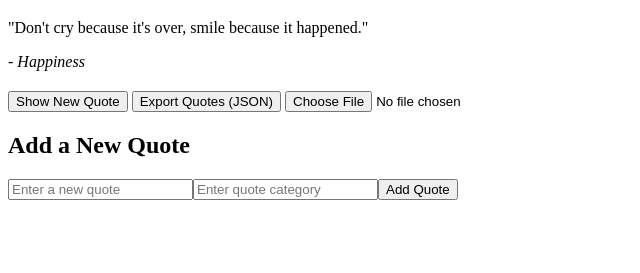
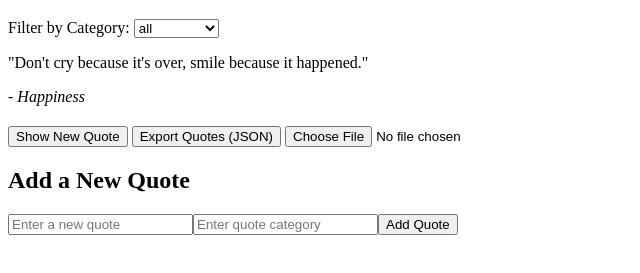
Before and after one commit to Mercie254/alx_fe_javascript, a plain HTML site: page dom-manipulation/index.html in a window 1280 px wide. Both pictures are taken after a click on the button "Show New Quote". Shown: the part 61-334 px from the top of the page, without its empty margins (0-640 px from the left). Drawn offline with Linux system fonts and the light colour scheme.

Commit message:
Add category filter with localStorage persistence and dynamic updates

```diff
--- a/dom-manipulation/index.html
+++ b/dom-manipulation/index.html
@@ -8,6 +8,13 @@
 <body>
   <h1>Dynamic Quote Generator</h1>
 
+<!-- Category Filter -->
+  <label for="categoryFilter">Filter by Category:</label>
+  <select id="categoryFilter" onchange="filterQuotes()">
+    <option value="all">All Categories</option>
+    <!-- Categories added dynamically -->
+  </select>
+
   <div id="quoteDisplay" style="margin-bottom: 20px;"></div>
   <button id="newQuote">Show New Quote</button>
   <button id="exportBtn">Export Quotes (JSON)</button>
--- a/dom-manipulation/script.js
+++ b/dom-manipulation/script.js
@@ -1,6 +1,5 @@
 let quotes = [];
 
-// Load from localStorage
 function loadQuotes() {
   const storedQuotes = localStorage.getItem("quotes");
   if (storedQuotes) {
@@ -11,38 +10,40 @@ function loadQuotes() {
       { text: "Life is what happens when you're busy making other plans.", category: "Life" },
       { text: "Don't cry because it's over, smile because it happened.", category: "Happiness" }
     ];
-    saveQuotes(); // Save defaults
+    saveQuotes();
   }
 }
 
-// Save to localStorage
 function saveQuotes() {
   localStorage.setItem("quotes", JSON.stringify(quotes));
 }
 
-// Show a random quote + store it in sessionStorage
 function showRandomQuote() {
-  const quoteDisplay = document.getElementById("quoteDisplay");
-  const randomIndex = Math.floor(Math.random() * quotes.length);
-  const randomQuote = quotes[randomIndex];
+  const filtered = getFilteredQuotes();
+  if (filtered.length === 0) {
+    document.getElementById("quoteDisplay").innerHTML = "<em>No quotes found for this category.</em>";
+    return;
+  }
 
-  quoteDisplay.innerHTML = `<p>"${randomQuote.text}"</p><em>- ${randomQuote.category}</em>`;
+  const randomIndex = Math.floor(Math.random() * filtered.length);
+  const randomQuote = filtered[randomIndex];
 
+  document.getElementById("quoteDisplay").innerHTML = `<p>"${randomQuote.text}"</p><em>- ${randomQuote.category}</em>`;
   sessionStorage.setItem("lastQuote", JSON.stringify(randomQuote));
 }
 
-// Add a new quote
 function addQuote() {
-  const quoteText = document.getElementById("newQuoteText").value.trim();
-  const quoteCategory = document.getElementById("newQuoteCategory").value.trim();
+  const text = document.getElementById("newQuoteText").value.trim();
+  const category = document.getElementById("newQuoteCategory").value.trim();
 
-  if (!quoteText || !quoteCategory) {
-    alert("Please enter both a quote and a category.");
+  if (!text || !category) {
+    alert("Please enter both quote and category.");
     return;
   }
 
-  quotes.push({ text: quoteText, category: quoteCategory });
+  quotes.push({ text, category });
   saveQuotes();
+  populateCategories(); // Refresh categories dropdown
 
   document.getElementById("newQuoteText").value = "";
   document.getElementById("newQuoteCategory").value = "";
@@ -50,33 +51,69 @@ function addQuote() {
   alert("Quote added!");
 }
 
-// Generate add-quote form dynamically
 function createAddQuoteForm() {
   const formContainer = document.createElement('div');
 
-  const inputQuote = document.createElement('input');
-  inputQuote.type = 'text';
-  inputQuote.id = 'newQuoteText';
-  inputQuote.placeholder = 'Enter a new quote';
+  const inputText = document.createElement('input');
+  inputText.id = "newQuoteText";
+  inputText.placeholder = "Enter a new quote";
 
   const inputCategory = document.createElement('input');
-  inputCategory.type = 'text';
-  inputCategory.id = 'newQuoteCategory';
-  inputCategory.placeholder = 'Enter quote category';
+  inputCategory.id = "newQuoteCategory";
+  inputCategory.placeholder = "Enter quote category";
 
-  const addButton = document.createElement('button');
-  addButton.textContent = 'Add Quote';
-  addButton.onclick = addQuote;
+  const button = document.createElement('button');
+  button.textContent = "Add Quote";
+  button.onclick = addQuote;
 
-  formContainer.appendChild(inputQuote);
+  formContainer.appendChild(inputText);
   formContainer.appendChild(inputCategory);
-  formContainer.appendChild(addButton);
+  formContainer.appendChild(button);
 
-  document.body.appendChild(document.createElement('h2')).textContent = "Add a New Quote";
+  document.body.appendChild(document.createElement("h2")).textContent = "Add a New Quote";
   document.body.appendChild(formContainer);
 }
 
-// Export quotes to JSON file
+// ✅ Populate dropdown with unique categories
+function populateCategories() {
+  const select = document.getElementById("categoryFilter");
+  const current = select.value;
+
+  const categories = ["all", ...new Set(quotes.map(q => q.category))];
+
+  // Clear current options
+  select.innerHTML = "";
+  categories.forEach(cat => {
+    const option = document.createElement("option");
+    option.value = cat;
+    option.textContent = cat;
+    select.appendChild(option);
+  });
+
+  // Restore last selected filter
+  const savedFilter = localStorage.getItem("selectedCategory");
+  if (savedFilter && categories.includes(savedFilter)) {
+    select.value = savedFilter;
+  } else {
+    select.value = current || "all";
+  }
+}
+
+// ✅ Return quotes filtered by dropdown selection
+function getFilteredQuotes() {
+  const selectedCategory = document.getElementById("categoryFilter").value;
+  if (selectedCategory === "all") return quotes;
+  return quotes.filter(q => q.category === selectedCategory);
+}
+
+// ✅ Update quoteDisplay based on filter
+function filterQuotes() {
+  const selected = document.getElementById("categoryFilter").value;
+  localStorage.setItem("selectedCategory", selected);
+  showRandomQuote();
+}
+
+// Export quotes
 function exportQuotesToJson() {
   const dataStr = JSON.stringify(quotes, null, 2);
   const blob = new Blob([dataStr], { type: "application/json" });
@@ -86,38 +123,38 @@ function exportQuotesToJson() {
   a.href = url;
   a.download = "quotes.json";
   a.click();
-
   URL.revokeObjectURL(url);
 }
 
-// Import quotes from uploaded JSON file
+// Import quotes
 function importFromJsonFile(event) {
   const fileReader = new FileReader();
-  fileReader.onload = function (event) {
+  fileReader.onload = function (e) {
     try {
-      const importedQuotes = JSON.parse(event.target.result);
+      const importedQuotes = JSON.parse(e.target.result);
       if (!Array.isArray(importedQuotes)) throw new Error();
-
       quotes.push(...importedQuotes);
       saveQuotes();
+      populateCategories();
       alert("Quotes imported successfully!");
     } catch {
-      alert("Invalid JSON file format.");
+      alert("Invalid JSON file.");
     }
   };
   fileReader.readAsText(event.target.files[0]);
 }
 
-// Run on page load
+// On load
 document.addEventListener("DOMContentLoaded", () => {
   loadQuotes();
   createAddQuoteForm();
+  populateCategories();
 
   document.getElementById("newQuote").addEventListener("click", showRandomQuote);
   document.getElementById("exportBtn").addEventListener("click", exportQuotesToJson);
   document.getElementById("importFile").addEventListener("change", importFromJsonFile);
 
-  // Optional: Show last quote viewed this session
+  // Restore last quote
   const lastQuote = sessionStorage.getItem("lastQuote");
   if (lastQuote) {
     const { text, category } = JSON.parse(lastQuote);
```
